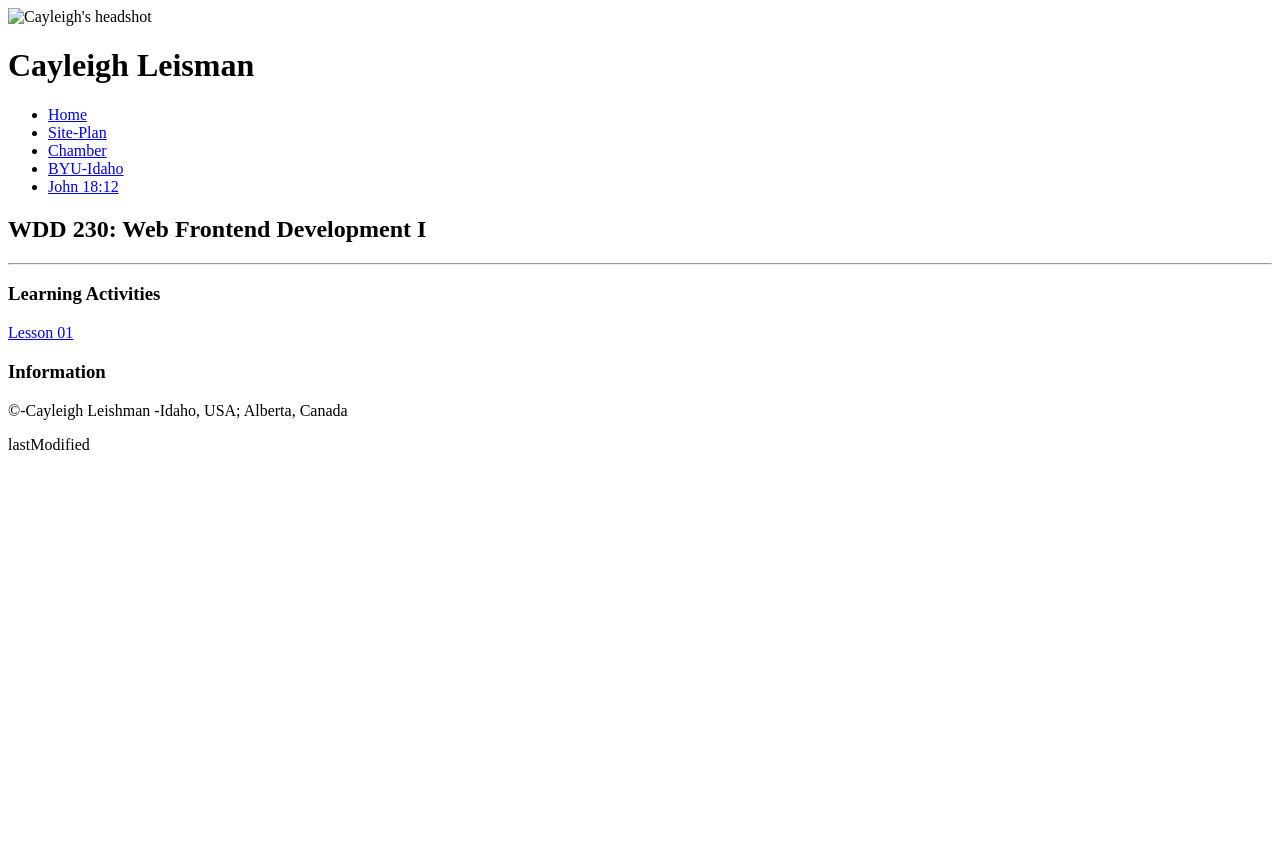
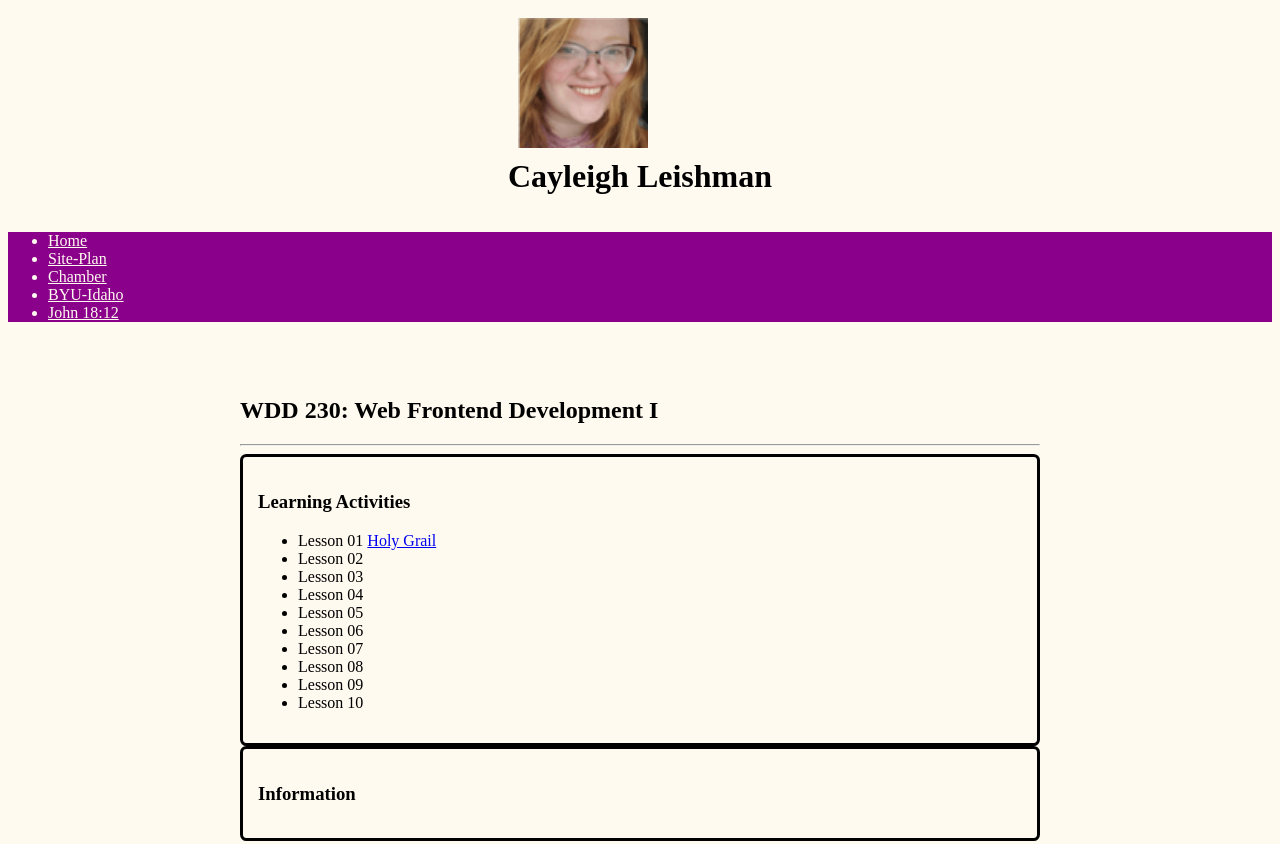
Before and after one commit to CayleighLeishman/CodeToCraft-, a plain HTML site: page index.html in a window 1280 px wide. Shown: the top 844 px of the page. Before the commit the page ends 800 px from the top, so only its background shows below. Drawn offline with Linux system fonts and the light colour scheme; a web font is replaced by a local one.

Commit message:
Updated css

```diff
--- a/index.html
+++ b/index.html
@@ -8,15 +8,18 @@
         content="WDD 230 - Web Frontend Development - Cayleigh Leishman - Course assingment portal">
     <meta name="author" content="Cayleigh Leishman">
 
+    <title>Cayleigh - WDD 230 - Web Frontend Development</title>
 
-    <title>Cayleigh - WDD 230 - Web Frontend Development</title>
+    <link rel="stylesheet" href="style/base.css">
+
 </head>
 
 <body>
     <header>
-        <img src="#" alt="Cayleigh's headshot">
-        <h1>Cayleigh Leisman</h1>
-
+        <div class="cayleigh">
+            <img src="image/cayleigh-small.png" alt="Cayleigh's headshot">
+            <h1>Cayleigh Leishman</h1>
+        </div>
     </header>
 
     <nav>
@@ -39,8 +42,18 @@
 
         <section class="card">
             <h3> Learning Activities</h3>
-            <a href="lesson01/holygrail.html">Lesson 01</a>
-
+            <ul>
+                <li>Lesson 01 <a href="lesson01/holygrail.html">Holy Grail</a></li>
+                <li>Lesson 02 <a href="#"></a></li>
+                <li>Lesson 03 <a href="#"></a></li>
+                <li>Lesson 04 <a href="#"></a></li>
+                <li>Lesson 05 <a href="#"></a></li>
+                <li>Lesson 06 <a href="#"></a></li>
+                <li>Lesson 07 <a href="#"></a></li>
+                <li>Lesson 08 <a href="#"></a></li>
+                <li>Lesson 09 <a href="#"></a></li>
+                <li>Lesson 10 <a href="#"></a></li>
+            </ul>
         </section>
 
         <section class="card">
--- a/style/base.css
+++ b/style/base.css
@@ -0,0 +1,68 @@
+@import url('https://fonts.googleapis.com/css2?family=Bungee+Spice&family=Handlee&family=Nanum+Myeongjo&family=Playpen+Sans:wght@300&family=Silkscreen&family=Tektur&display=swap');
+
+
+* {
+    box-sizing: border-box;
+}
+
+header{
+    background-color: floralwhite;
+    display:grid;
+    place-items: center;
+}
+
+header img{
+    /* border-radius:center; --not sure what this does*/
+    padding: 10px;
+    width:150px;
+}
+
+.cayleigh img{
+    float:left;
+}
+
+main {
+    background-color: floralwhite;
+    max-width: 800px; /*sets maximum size not sure what of though*/
+    margin: 75px auto; /* controls how big the space between main, header and footter */
+
+}
+
+nav{
+    background-color: #8B008B;
+    color: floralwhite;
+
+}
+
+nav a{
+    color: floralwhite;
+}
+
+nav a:hover{
+    color:#f028f0;
+}
+
+body {
+    font-family: 'tektur','san-serif';
+    color:black;
+    background-color:floralwhite;
+}
+
+.card {
+    border-style: solid; /*shows that we want a border with this style */
+    border-width: 3.8px; /* width of the border*/
+    border-radius: .4rem; /*seems to control the curve of the border*/
+    width: 100%;
+    padding: 15px;
+}
+
+.card a:hover{
+    color: #f028f0;
+}
+
+footer{
+    background-color: #8B008B;
+
+    color: floralwhite;
+
+}
```
Also changed, not shown: image/cayleigh-small.png (added), image/cayleigh.png (added).
